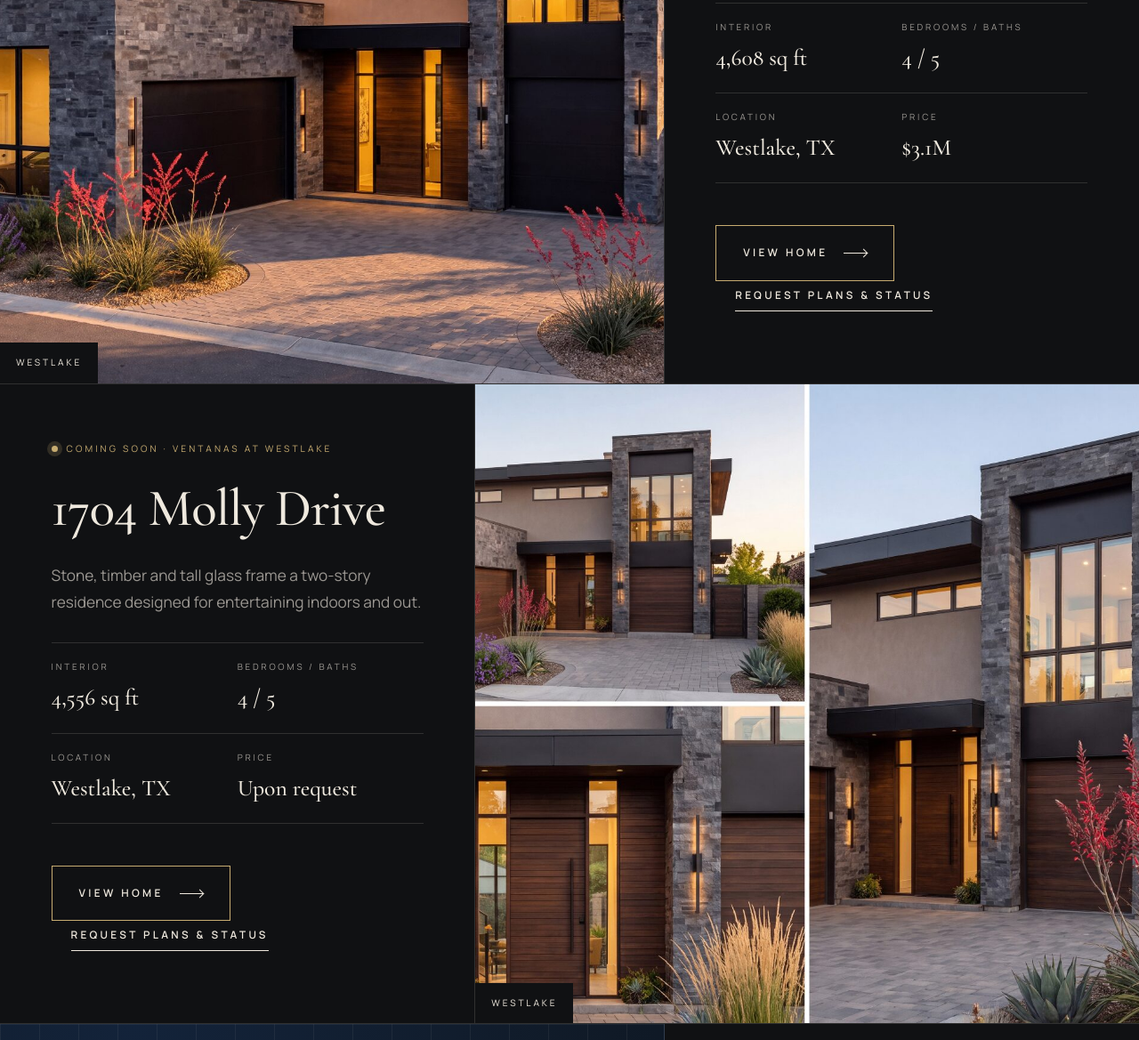
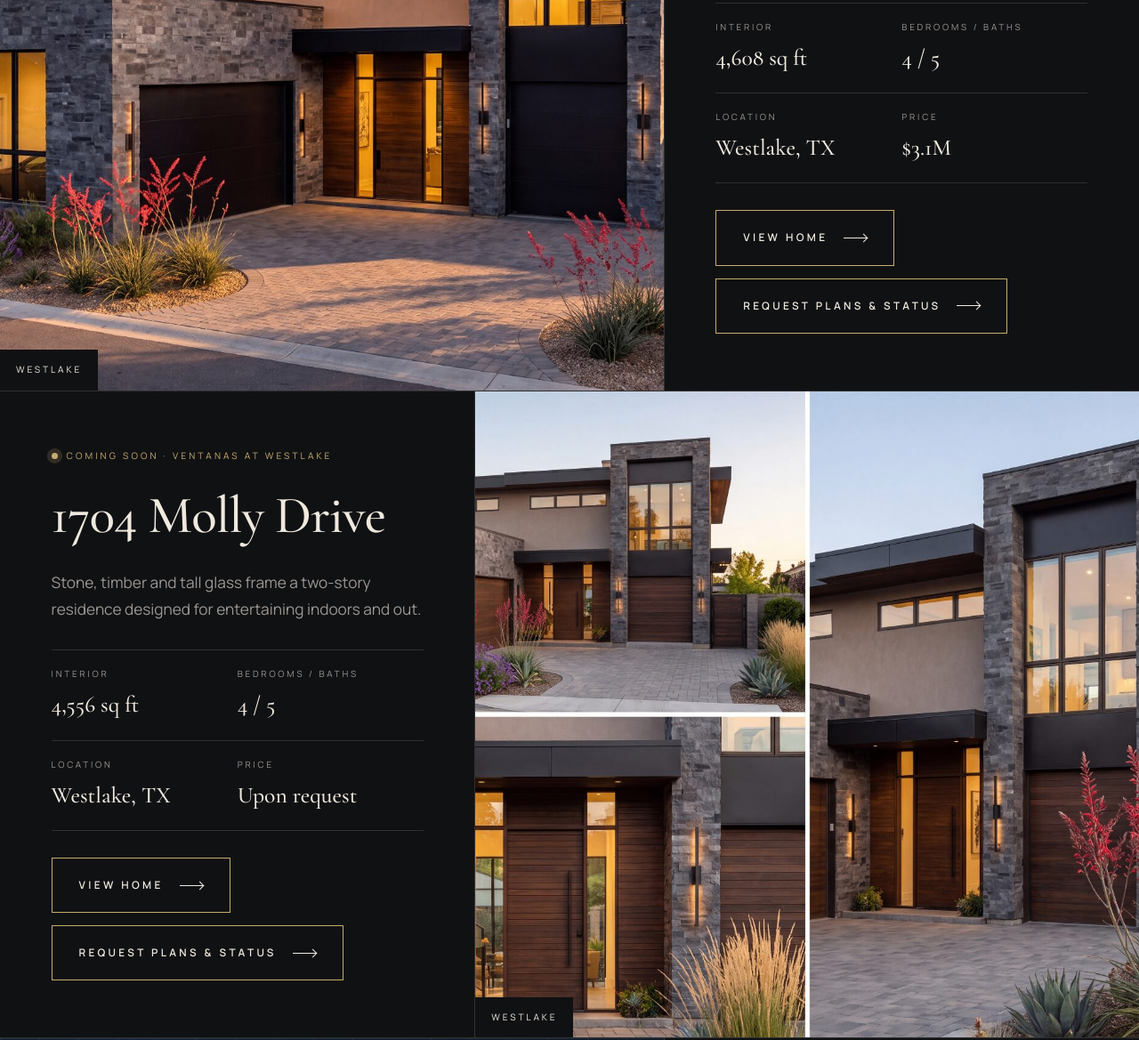
Before and after one commit to Jnalley123/osborne-preview, a plain HTML site: page residences.html in a window 1280 px wide. Shown: the part 1013-2182 px from the top of the page at 89% size. Drawn offline with nearby package versions, Linux system fonts and the light colour scheme.

Commit message:
Home cards: Request plans is a button to the home page
Co-Authored-By: Claude Fable 5.2 <noreply@anthropic.com>

```diff
--- a/assets/style.css
+++ b/assets/style.css
@@ -548,3 +548,6 @@ body { overflow-x: clip; }
 .page-hero .hero-lede { margin: clamp(20px, 2.6vw, 36px) 0 0; max-width: 46ch; }
 /* the intro sentence takes the small gold capitals of the eyebrow line */
 .page-hero .hero-lede { font-family: var(--text); font-size: .72rem; letter-spacing: .32em; text-transform: uppercase; font-weight: 500; color: var(--brass); line-height: 2; max-width: 68ch; }
+
+/* paired buttons on a home card */
+.acts-row { display: flex; flex-wrap: wrap; gap: 14px; margin: 0; }
--- a/residences.html
+++ b/residences.html
@@ -45,7 +45,7 @@
       <div><dt>Location</dt><dd>Westlake, TX</dd></div>
       <div><dt>Price</dt><dd>$3.1M</dd></div>
     </dl>
-    <p data-reveal><a class="btn" href="1705-edison-drive.html">View home <span class="arr"></span></a> <a class="link" href="contact.html?residence=1705-edison-drive" style="margin-left:22px">Request plans &amp; status</a></p>
+    <p class="acts-row" data-reveal><a class="btn" href="1705-edison-drive.html">View home <span class="arr"></span></a><a class="btn" href="1705-edison-drive.html">Request plans &amp; status <span class="arr"></span></a></p>
   </div>
 </article><article class="listing" id="1704-molly-drive">
   <div class="draw photo"><img src="assets/media/e12-collage.jpg" alt="Two renderings of a contemporary stone and timber residence with a glass entry" loading="lazy" width="1920" height="1071"><span class="cap">Westlake</span></div>
@@ -59,7 +59,7 @@
       <div><dt>Location</dt><dd>Westlake, TX</dd></div>
       <div><dt>Price</dt><dd>Upon request</dd></div>
     </dl>
-    <p data-reveal><a class="btn" href="1704-molly-drive.html">View home <span class="arr"></span></a> <a class="link" href="contact.html?residence=1704-molly-drive" style="margin-left:22px">Request plans &amp; status</a></p>
+    <p class="acts-row" data-reveal><a class="btn" href="1704-molly-drive.html">View home <span class="arr"></span></a><a class="btn" href="1704-molly-drive.html">Request plans &amp; status <span class="arr"></span></a></p>
   </div>
 </article><article class="listing" id="2702-kentucky-derby-drive">
   <div class="draw blueprint"><img src="assets/media/kd-elevations.jpg" alt="Elevation drawings of a single-story residence" loading="lazy" width="2000" height="1364"><span class="cap">Bartonville</span></div>
@@ -73,7 +73,7 @@
       <div><dt>Location</dt><dd>Bartonville, TX</dd></div>
       <div><dt>Price</dt><dd>$3.8M</dd></div>
     </dl>
-    <p data-reveal><a class="btn" href="2702-kentucky-derby-drive.html">View home <span class="arr"></span></a> <a class="link" href="contact.html?residence=2702-kentucky-derby-drive" style="margin-left:22px">Request plans &amp; status</a></p>
+    <p class="acts-row" data-reveal><a class="btn" href="2702-kentucky-derby-drive.html">View home <span class="arr"></span></a><a class="btn" href="2702-kentucky-derby-drive.html">Request plans &amp; status <span class="arr"></span></a></p>
   </div>
 </article></section>
 <section class="pad on-navy">
```
